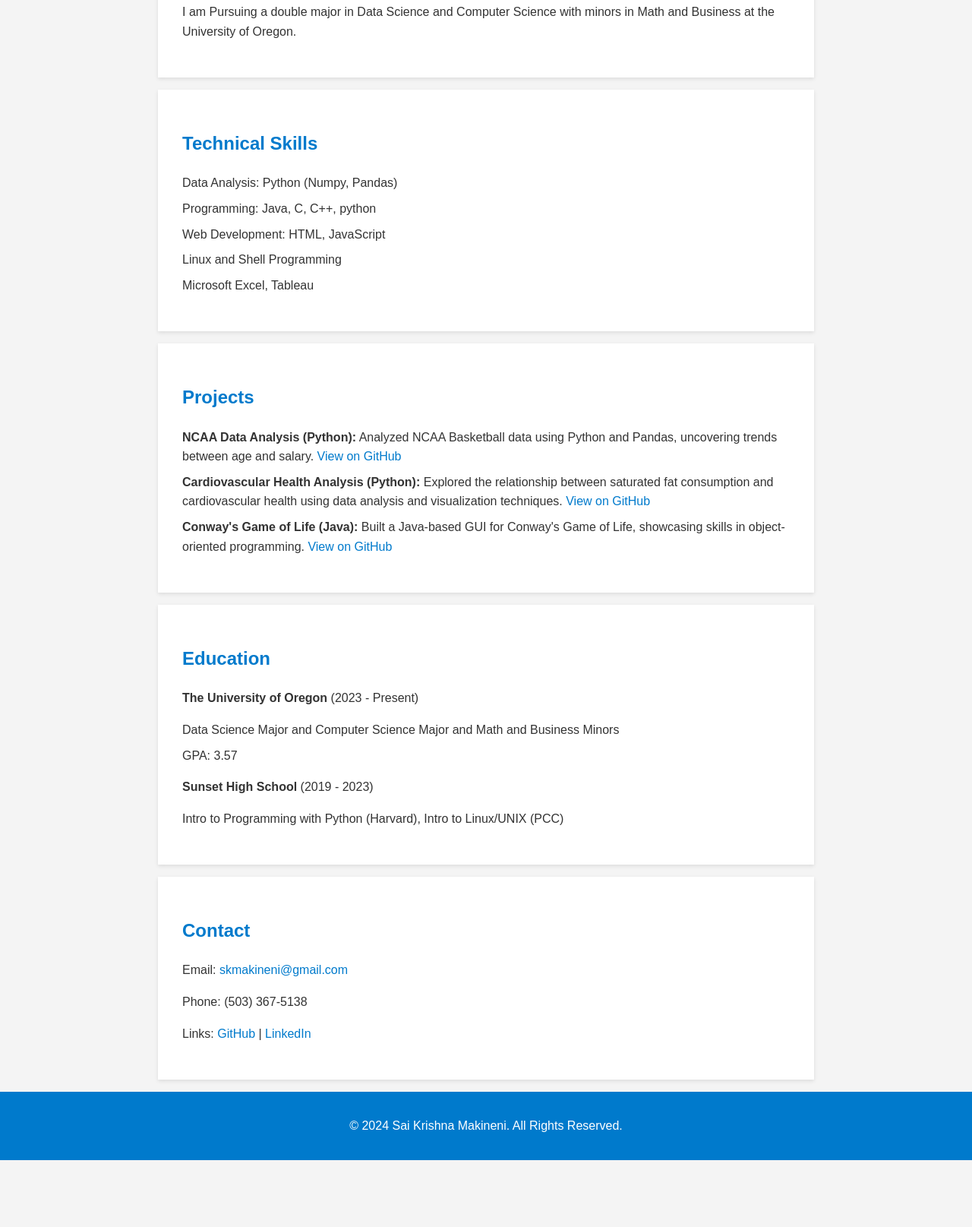
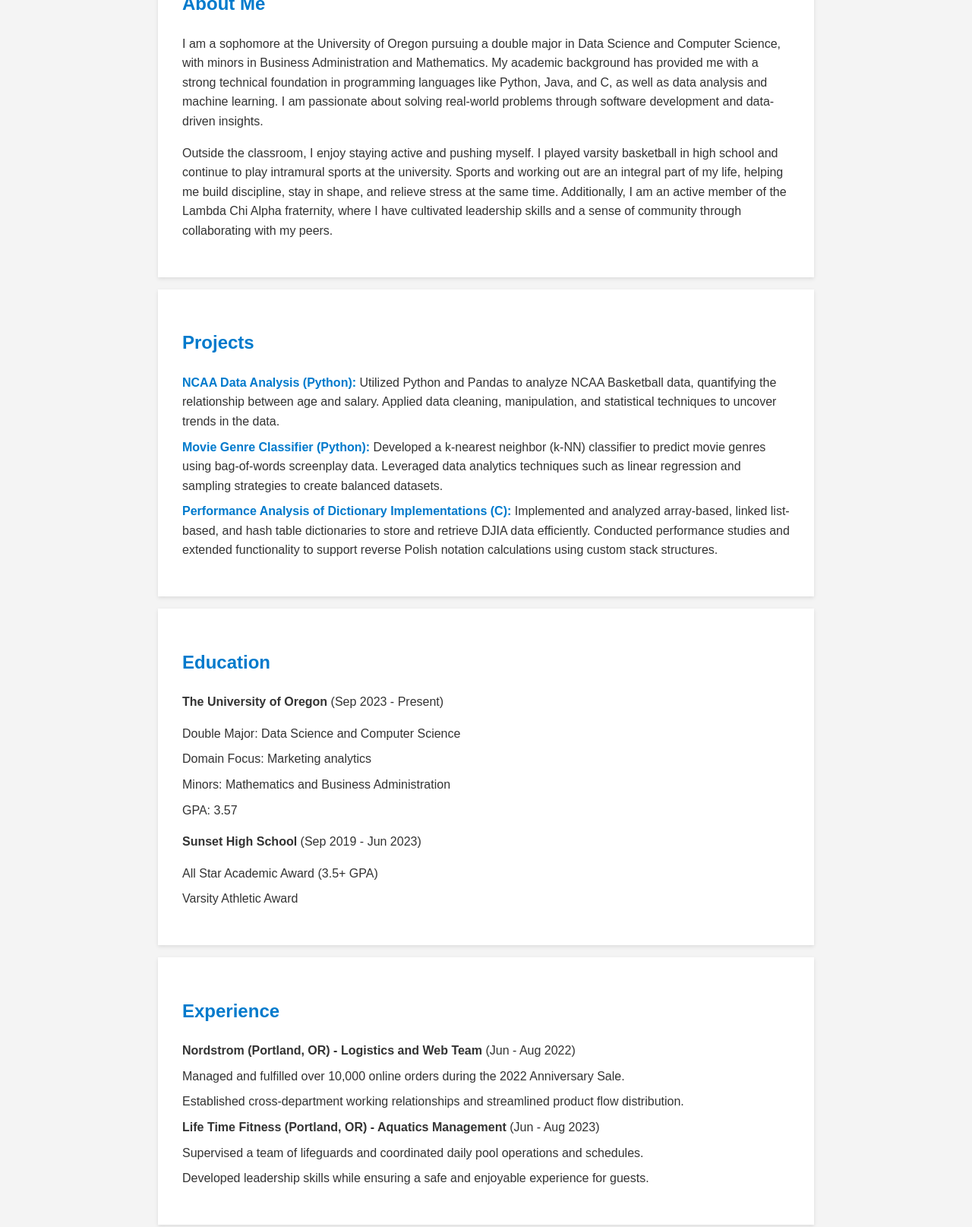
Before and after one commit to skmakineni3/skmakineni3.github.io, a plain HTML site: page index.html in a window 1280 px wide. Shown: the part 264-1879 px from the top of the page at 76% size. Before the commit the page ends 1791 px from the top, so only its background shows below. Drawn offline with Linux system fonts and the light colour scheme.

Commit message:
Update index.html

```diff
--- a/index.html
+++ b/index.html
@@ -3,56 +3,86 @@
 <head>
   <meta charset="UTF-8">
   <meta name="viewport" content="width=device-width, initial-scale=1.0">
-  <title>Suhas Makineni Personal Portfolio</title>
+  <title>Suhas Makineni Portfolio</title>
   <link rel="stylesheet" href="styles.css">
 </head>
 <body>
   <header>
-    <h1>Suhas Krishna Makineni</h1>
-    <p> University of Oregon</p>
+    <h1 style="color: white;">Personal Portfolio</h1>
+    <p style="color: white;">Suhas Makineni</p>
+    <p>
+      <span style="color: white;">5342 NW 131st Ave • </span>
+      <a href="mailto:skmakineni@gmail.com" style="color: white; text-decoration: none;">skmakineni@gmail.com</a> •
+      <span style="color: white;">(503) 367-5138 • </span>
+      <a href="https://github.com/skmakineni3" target="_blank" style="color: white; text-decoration: none;">GitHub</a> •
+      <a href="https://linkedin.com/in/yourprofile" target="_blank" style="color: white; text-decoration: none;">LinkedIn</a>
+    </p>
   </header>
+
 
   <section id="about">
     <h2>About Me</h2>
-    <p> I am Pursuing a double major in Data Science and Computer Science with minors in Math and Business at the University of Oregon.</p>
-  </section>
-
-  <section id="skills">
-    <h2>Technical Skills</h2>
-    <ul>
-      <li>Data Analysis: Python (Numpy, Pandas)</li>
-      <li>Programming: Java, C, C++, python</li>
-      <li>Web Development: HTML, JavaScript</li>
-      <li>Linux and Shell Programming</li>
-      <li>Microsoft Excel, Tableau</li>
-    </ul>
+    <p>
+      I am a sophomore at the University of Oregon pursuing a double major in Data Science and Computer Science, with minors in Business Administration and Mathematics. My academic background has provided me with a strong technical foundation in programming languages like Python, Java, and C, as well as data analysis and machine learning. I am passionate about solving real-world problems through software development and data-driven insights.
+    </p>
+    <p>
+      Outside the classroom, I enjoy staying active and pushing myself. I played varsity basketball in high school and continue to play intramural sports at the university. Sports and working out are an integral part of my life, helping me build discipline, stay in shape, and relieve stress at the same time. Additionally, I am an active member of the Lambda Chi Alpha fraternity, where I have cultivated leadership skills and a sense of community through collaborating with my peers.
+    </p>
   </section>
 
   <section id="projects">
     <h2>Projects</h2>
     <ul>
       <li>
-        <strong>NCAA Data Analysis (Python):</strong> Analyzed NCAA Basketball data using Python and Pandas, uncovering trends between age and salary. <a href="https://github.com/skmakineni3" target="_blank">View on GitHub</a>
+        <strong><a href="projects/ncaa-data-analysis.html" target="_blank">NCAA Data Analysis (Python):</a></strong>
+        Utilized Python and Pandas to analyze NCAA Basketball data, quantifying the relationship between age and salary. Applied data cleaning, manipulation, and statistical techniques to uncover trends in the data.
       </li>
       <li>
-        <strong>Cardiovascular Health Analysis (Python):</strong> Explored the relationship between saturated fat consumption and cardiovascular health using data analysis and visualization techniques. <a href="https://github.com/skmakineni3" target="_blank">View on GitHub</a>
+        <strong><a href="projects/movie-genre-classifier.html" target="_blank">Movie Genre Classifier (Python):</a></strong>
+        Developed a k-nearest neighbor (k-NN) classifier to predict movie genres using bag-of-words screenplay data. Leveraged data analytics techniques such as linear regression and sampling strategies to create balanced datasets.
       </li>
       <li>
-        <strong>Conway's Game of Life (Java):</strong> Built a Java-based GUI for Conway's Game of Life, showcasing skills in object-oriented programming. <a href="https://github.com/skmakineni3" target="_blank">View on GitHub</a>
+        <strong><a href="projects/dictionary-performance.html" target="_blank">Performance Analysis of Dictionary Implementations (C):</a></strong>
+        Implemented and analyzed array-based, linked list-based, and hash table dictionaries to store and retrieve DJIA data efficiently. Conducted performance studies and extended functionality to support reverse Polish notation calculations using custom stack structures.
       </li>
     </ul>
   </section>
 
+
   <section id="education">
     <h2>Education</h2>
-    <p><strong>The University of Oregon</strong> (2023 - Present)</p>
+    <p><strong>The University of Oregon</strong> (Sep 2023 - Present)</p>
     <ul>
-      <li>Data Science Major and Computer Science Major and Math and Business Minors</li>
+      <li>Double Major: Data Science and Computer Science</li>
+      <li>Domain Focus: Marketing analytics</li>
+      <li>Minors: Mathematics and Business Administration</li>
       <li>GPA: 3.57</li>
     </ul>
-    <p><strong>Sunset High School</strong> (2019 - 2023)</p>
+    <p><strong>Sunset High School</strong> (Sep 2019 - Jun 2023)</p>
     <ul>
-      <li>Intro to Programming with Python (Harvard), Intro to Linux/UNIX (PCC)</li>
+      <li>All Star Academic Award (3.5+ GPA)</li>
+      <li>Varsity Athletic Award</li>
+
+    </ul>
+  </section>
+
+  <section id="experience">
+    <h2>Experience</h2>
+    <ul>
+      <li>
+        <strong>Nordstrom (Portland, OR) - Logistics and Web Team</strong> (Jun - Aug 2022)
+        <ul>
+          <li>Managed and fulfilled over 10,000 online orders during the 2022 Anniversary Sale.</li>
+          <li>Established cross-department working relationships and streamlined product flow distribution.</li>
+        </ul>
+      </li>
+      <li>
+        <strong>Life Time Fitness (Portland, OR) - Aquatics Management</strong> (Jun - Aug 2023)
+        <ul>
+          <li>Supervised a team of lifeguards and coordinated daily pool operations and schedules.</li>
+          <li>Developed leadership skills while ensuring a safe and enjoyable experience for guests.</li>
+        </ul>
+      </li>
     </ul>
   </section>
 
@@ -60,11 +90,14 @@
     <h2>Contact</h2>
     <p>Email: <a href="mailto:skmakineni@gmail.com">skmakineni@gmail.com</a></p>
     <p>Phone: (503) 367-5138</p>
-    <p>Links: <a href="https://github.com/skmakineni3" target="_blank">GitHub</a> | <a href="https://linkedin.com/in/yourprofile" target="_blank">LinkedIn</a></p>
+    <p>Links:
+      <a href="https://github.com/skmakineni3" target="_blank">GitHub</a> |
+      <a href="https://linkedin.com/in/yourprofile" target="_blank">LinkedIn</a>
+    </p>
   </section>
 
   <footer>
-    <p>&copy; 2024 Sai Krishna Makineni. All Rights Reserved.</p>
+    <p>&copy; 2024 Suhas Makineni. All Rights Reserved.</p>
   </footer>
 </body>
 </html>
```
